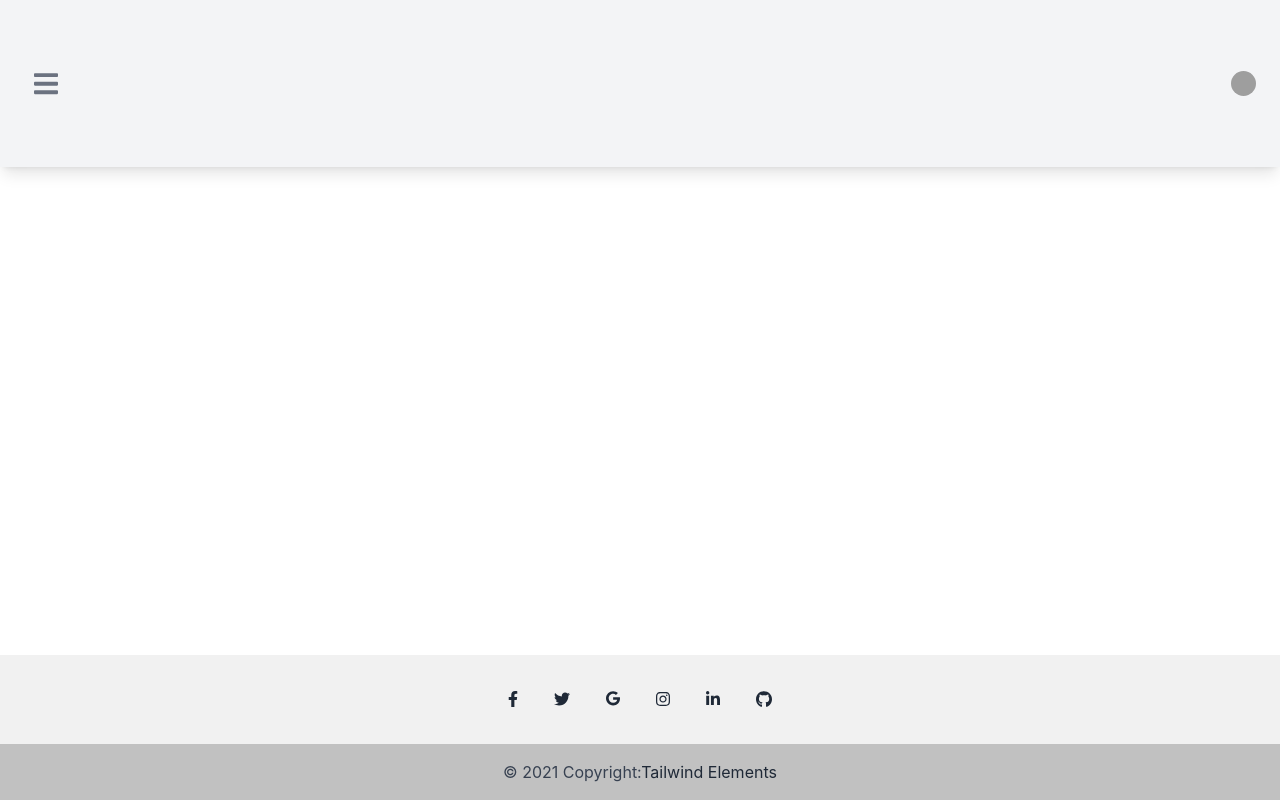
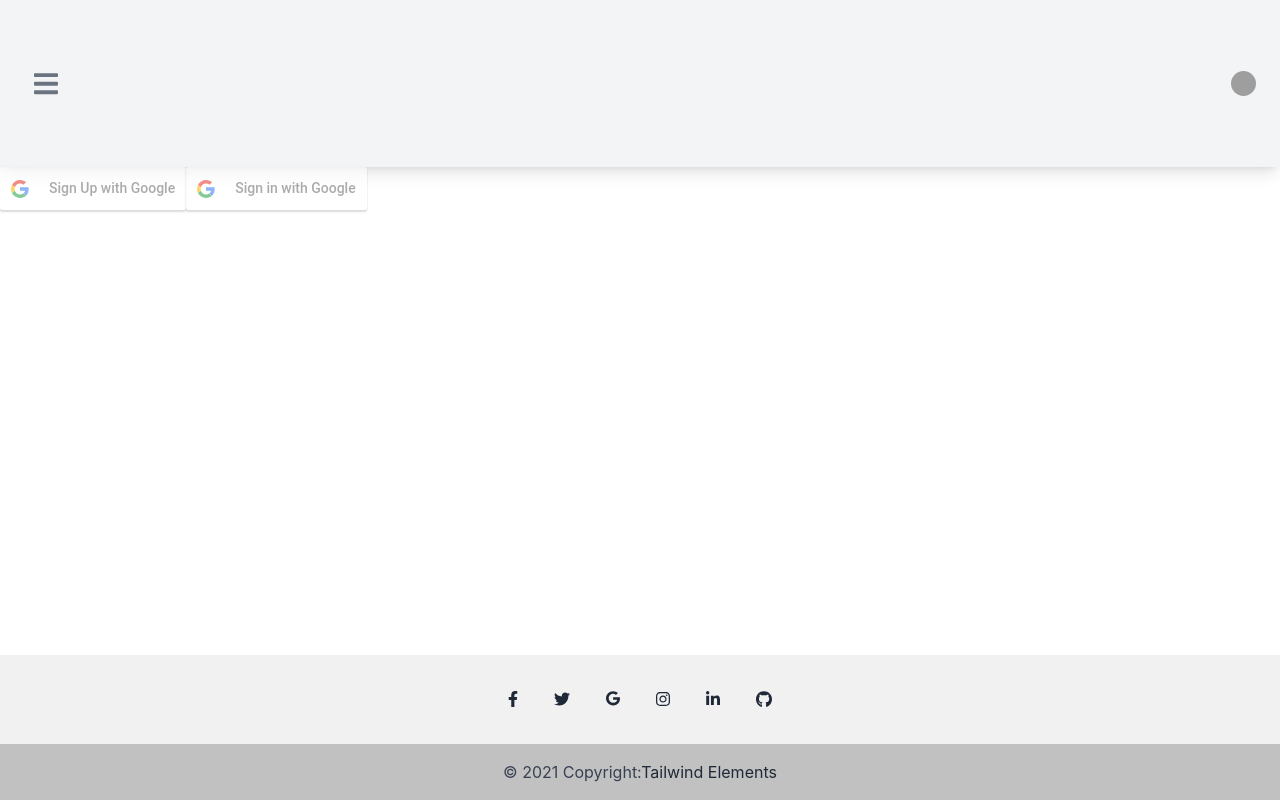
Before and after one commit to mirchandani-mohnish/YFest, a React (Create React App) app in the folder frontend/: page / in a window 1280 px wide. Shown: the top 800 px of the page. Built offline with nearby package versions, Linux system fonts and the light colour scheme; grey boxes are pictures that could not be loaded; what tw-elements would draw is missing.

Commit message:
Oauth Consent working for frontend

```diff
--- a/frontend/src/App.js
+++ b/frontend/src/App.js
@@ -108,6 +108,8 @@ function App() {
   return (
     <div className="App w-full">
       <Navbar LoggedIn={loggedIn} />
+      <SignUp />
+      <SignIn />
 
       <section id="mainSec">
 
--- a/frontend/src/components/auth/Signin.js
+++ b/frontend/src/components/auth/Signin.js
@@ -4,20 +4,22 @@ import axios from "axios";
 
 function SignIn() {
   const googleAuth = async ({ profileObj }) => {
-    axios({
-      method: "post",
-      url: "http://localhost:3000/log/in",
-      data: {
-        googleId: profileObj.googleId,
-        email: profileObj.email,
-      },
-    })
-      .then((res) => console.log(res.data))
-      .catch((err) => console.log(err));
+    // axios({
+    //   method: "post",
+    //   url: "http://localhost:3000/log/in",
+    //   data: {
+    //     googleId: profileObj.googleId,
+    //     email: profileObj.email,
+    //   },
+    // })
+    //   .then((res) => console.log(res.data))
+    //   .catch((err) => console.log(err));
+
+    console.log(profileObj);
   };
   return (
     <GoogleLogin
-      clientId="1017985580457-loukgsoq6b4s7uv17emaqc2ps5f4c8gi.apps.googleusercontent.com"
+      clientId="798387719989-5gdukn6hk0cbc8qorqqcsn8s0as9dr93.apps.googleusercontent.com"
       onSuccess={googleAuth}
       onFailure={googleAuth}
       cookiePolicy={"single_host_origin"}
--- a/frontend/src/components/auth/Signup.js
+++ b/frontend/src/components/auth/Signup.js
@@ -4,22 +4,23 @@ import axios from "axios";
 
 function SignUp() {
   const googleAuth = ({ profileObj }) => {
-    axios({
-      method: "post",
-      url: "http://localhost:3000/log/in",
-      data: {
-        googleId: profileObj.googleId,
-        email: profileObj.email,
-        first_name: profileObj.givenName,
-        last_name: profileObj.familyName,
-      },
-    })
-      .then((res) => console.log(res.data))
-      .catch((err) => console.log(err));
+    // axios({
+    //   method: "post",
+    //   url: "http://localhost:3000/log/in",
+    //   data: {
+    //     googleId: profileObj.googleId,
+    //     email: profileObj.email,
+    //     first_name: profileObj.givenName,
+    //     last_name: profileObj.familyName,
+    //   },
+    // })
+    //   .then((res) => console.log(res.data))
+    //   .catch((err) => console.log(err));
+    console.log(profileObj);
   };
   return (
     <GoogleLogin
-      clientId="1017985580457-loukgsoq6b4s7uv17emaqc2ps5f4c8gi.apps.googleusercontent.com"
+      clientId="798387719989-5gdukn6hk0cbc8qorqqcsn8s0as9dr93.apps.googleusercontent.com"
       onSuccess={googleAuth}
       onFailure={googleAuth}
       cookiePolicy={"single_host_origin"}
```
